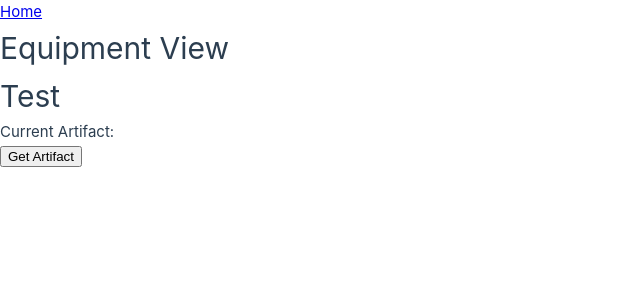
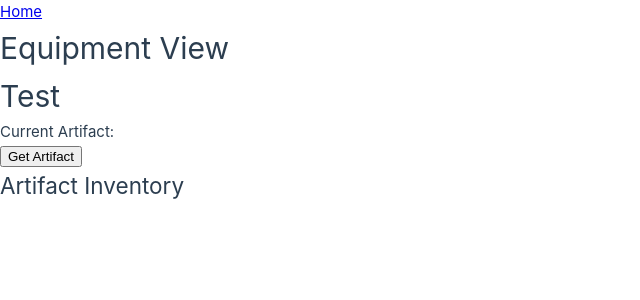
Before and after one commit to moreno-m2698/GenshinArtifactSimulator, a Vue app: page / in a window 1280 px wide. Shown: the top 300 px of the page, without its empty margins (0-640 px from the left). Built offline with nearby package versions, Linux system fonts and the light colour scheme.

Commit message:
comments for reference

```diff
--- /dev/null
+++ b/src/components/ArtifactInventory.vue
@@ -0,0 +1,12 @@
+<script setup lang="ts">
+import { ref } from 'vue'
+// import Artifact from '../types/types.js'
+
+// const inventory: Artifact[] = ref([])
+
+</script>
+
+<template>
+    <h2>Artifact Inventory</h2>
+
+</template>
--- a/src/components/Inventory.vue
+++ /dev/null
@@ -1,6 +0,0 @@
-<script setup lang="ts">
-import { ref } from 'vue'
-import Artifact from '../types/types.js'
-
-const inventory: Artifact[] = ref([])
-</script>
--- a/src/services/artifactService.ts
+++ b/src/services/artifactService.ts
@@ -131,11 +131,9 @@ function getSubstats(mainStat: string): SubStat[] {
     subStatWeightedArray.add('EM', 1);
 
     subStatWeightedArray.remove(mainStat)
-
     const result = []
 
     for (let i = 0; i < initialSubStatCount; i++) {
-
         const selectedStat: string = subStatWeightedArray.sample()
         const value = subStatValues[selectedStat][Math.floor(Math.random()*4)]
         result.push({stat: selectedStat, value: value})
--- a/src/types/weightedArray.ts
+++ b/src/types/weightedArray.ts
@@ -1,4 +1,7 @@
-//Referencing this article: https://apps.dtic.mil/sti/citations/ADA122046
+
+//These are resources for a different data strucutre and NOT a WeightedArray
+//Read them later
+//https://apps.dtic.mil/sti/citations/ADA122046
 //https://apps.dtic.mil/sti/pdfs/ADA122046.pdf
 
 export class WeightedArray {
--- a/src/views/EquipmentView.vue
+++ b/src/views/EquipmentView.vue
@@ -1,12 +1,14 @@
 <script setup lang="ts">
 // import TheWelcome from '../components/TheWelcome.vue'
 import ArtifactRoller from '../components/ArtifactRoller.vue';
+import ArtifactInventory from '../components/ArtifactInventory.vue';
 </script>
 
 <template>
   <main>
     <h1>Equipment View</h1>
     <ArtifactRoller />
+    <ArtifactInventory />
     <!-- <TheWelcome /> -->
   </main>
 </template>
```
